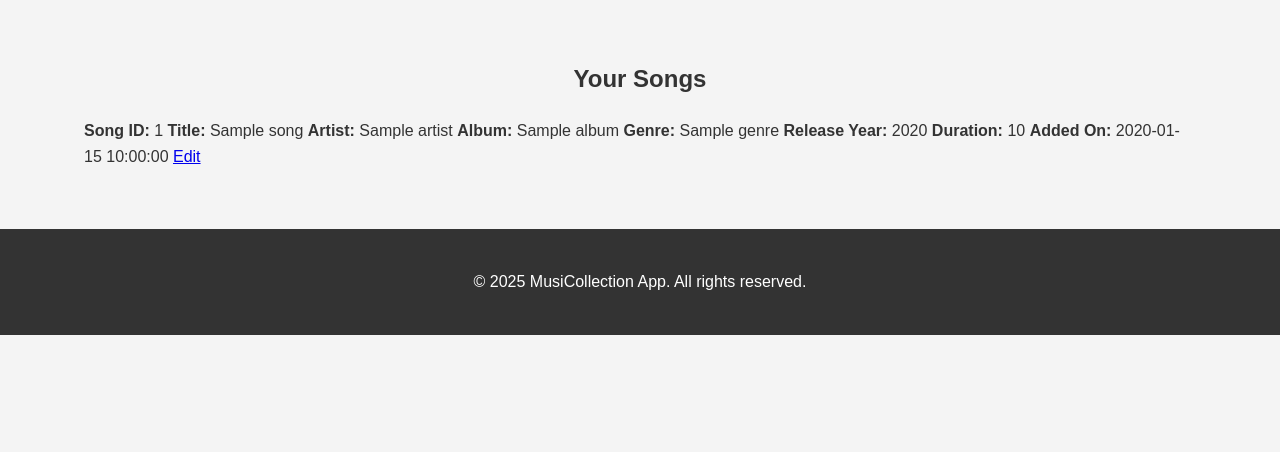
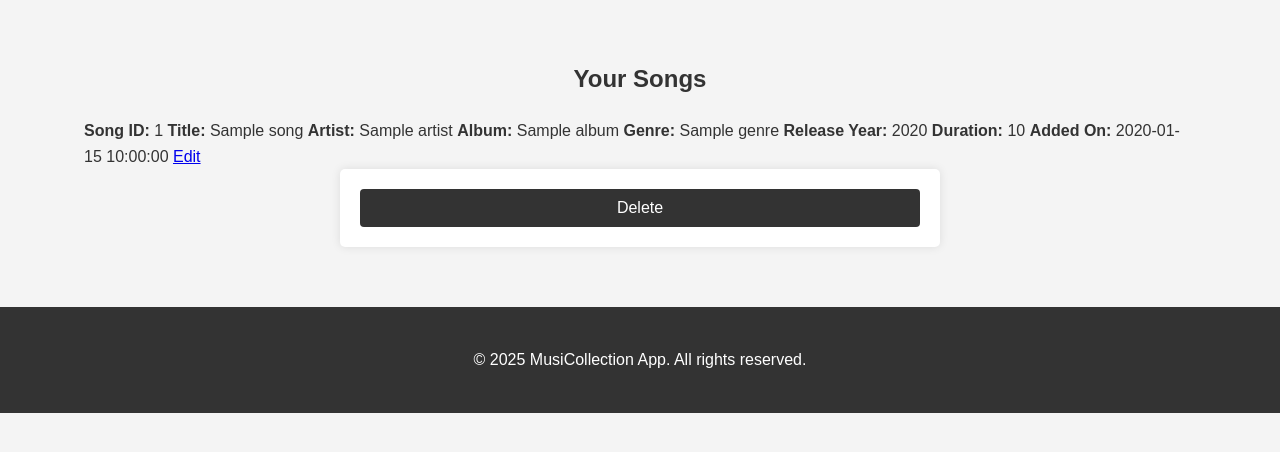
Before and after one commit to KesnelM/Music-Library-Project, a Flask app: template templates/lib.html in a window 1280 px wide. Shown: the part 167-619 px from the top of the page. Run offline with Flask 3, Linux system fonts and the light colour scheme; the template is opened without the code that fills it: most values are stand-ins (such as "Sample title", 1, 10 or a date in 2020).

Commit message:
Update lib.html

```diff
--- a/templates/lib.html
+++ b/templates/lib.html
@@ -46,6 +46,10 @@
 
               <a href="{{ url_for('edit_song', song_id=song.SongID) }}">Edit</a>
 
+              <form action="{{ url_for('delete_song', song_id=song.SongID) }}" method="POST" onsubmit="return confirm('Are you sure you want to delete this song?');">
+                <button type="submit">Delete</button>
+              </form>
+
             </div>
             {% endfor %}
             <!-- Repeat .song-item for each additional song -->
```
